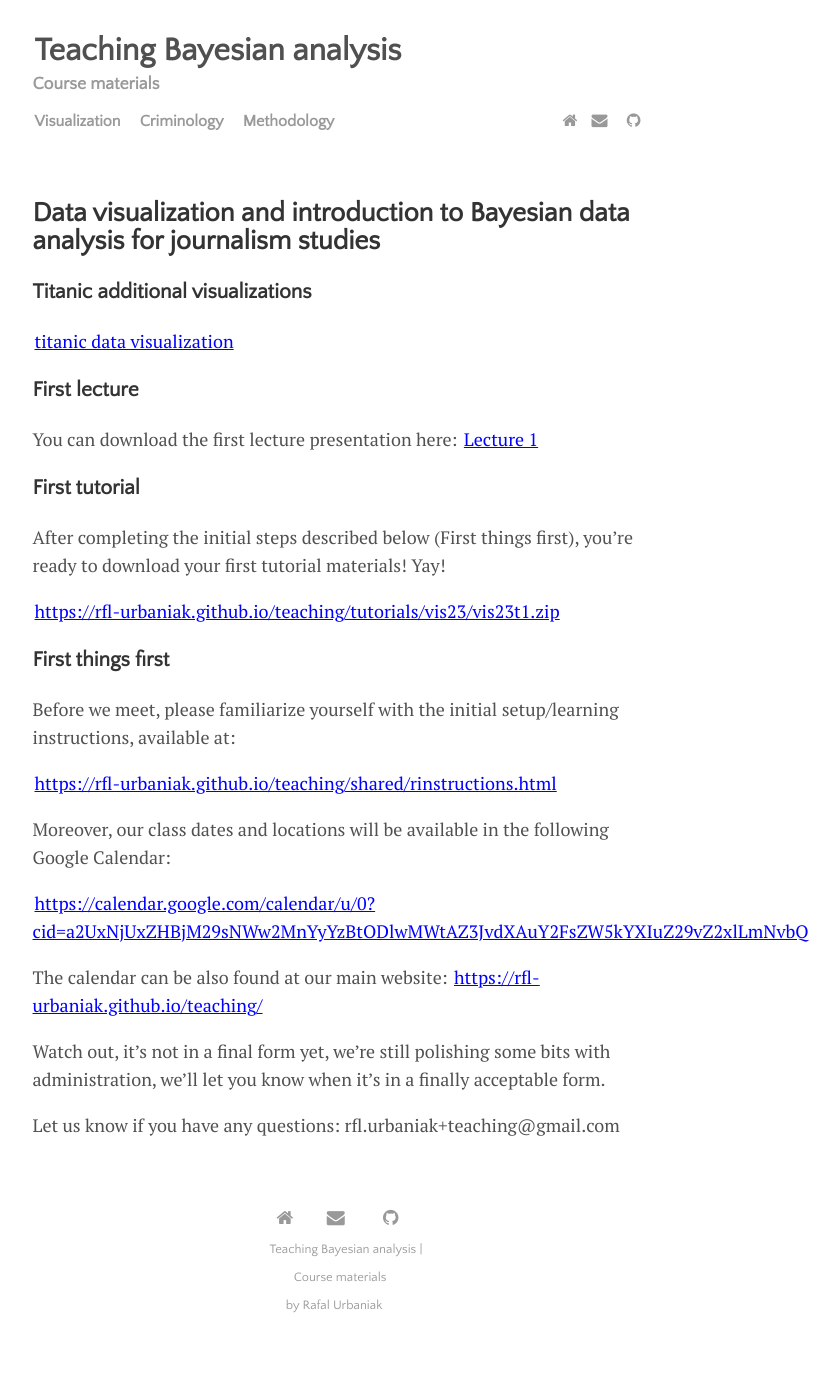
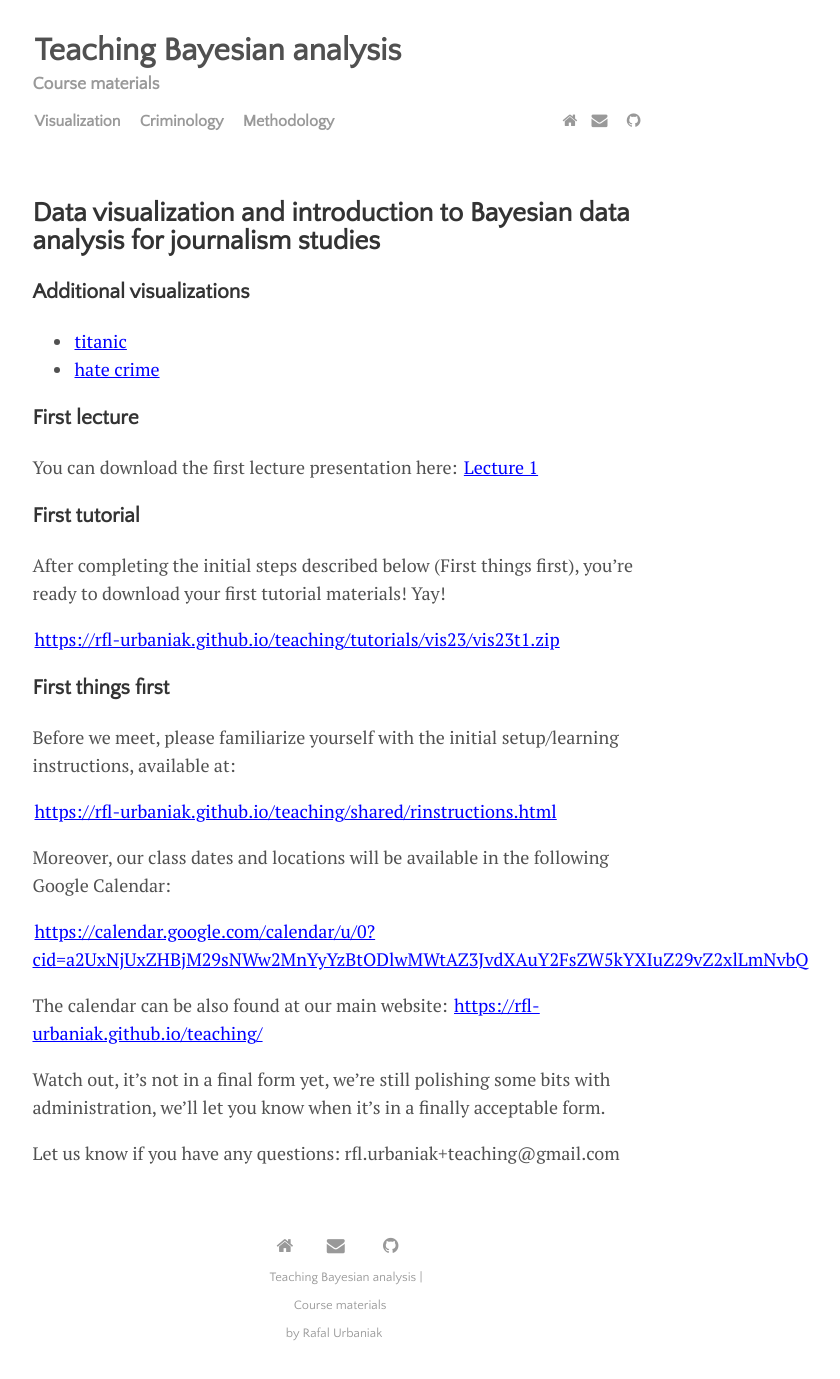
Before and after one commit to rfl-urbaniak/teaching, a Jekyll site: the page built from menu/visualization.md, in a window 1280 px wide. Shown: the whole page, without its empty margins (300-1140 px from the left). Built offline with Jekyll 4.4.1, drawn with Linux system fonts in a browser that asks for light colours; before the commit the page ends 1351 px from its top, so only the background shows below that.

Commit message:
adding hate_crime

```diff
--- a/menu/visualization.md
+++ b/menu/visualization.md
@@ -12,9 +12,10 @@ a {
 
 ## Data visualization and introduction to Bayesian data analysis for journalism studies
 
-### Titanic additional visualizations
+### Additional visualizations
 
-<a href="https://rfl-urbaniak.github.io/teaching/tutorials/vis23/titanic.zip">titanic data visualization</a>
+- <a href="https://rfl-urbaniak.github.io/teaching/tutorials/vis23/titanic.zip">titanic</a>
+- <a href="https://rfl-urbaniak.github.io/teaching/tutorials/vis23/hate_crime.zip">hate crime</a>
 
 ### First lecture
 
```
Also changed, not shown: 1 other file.
